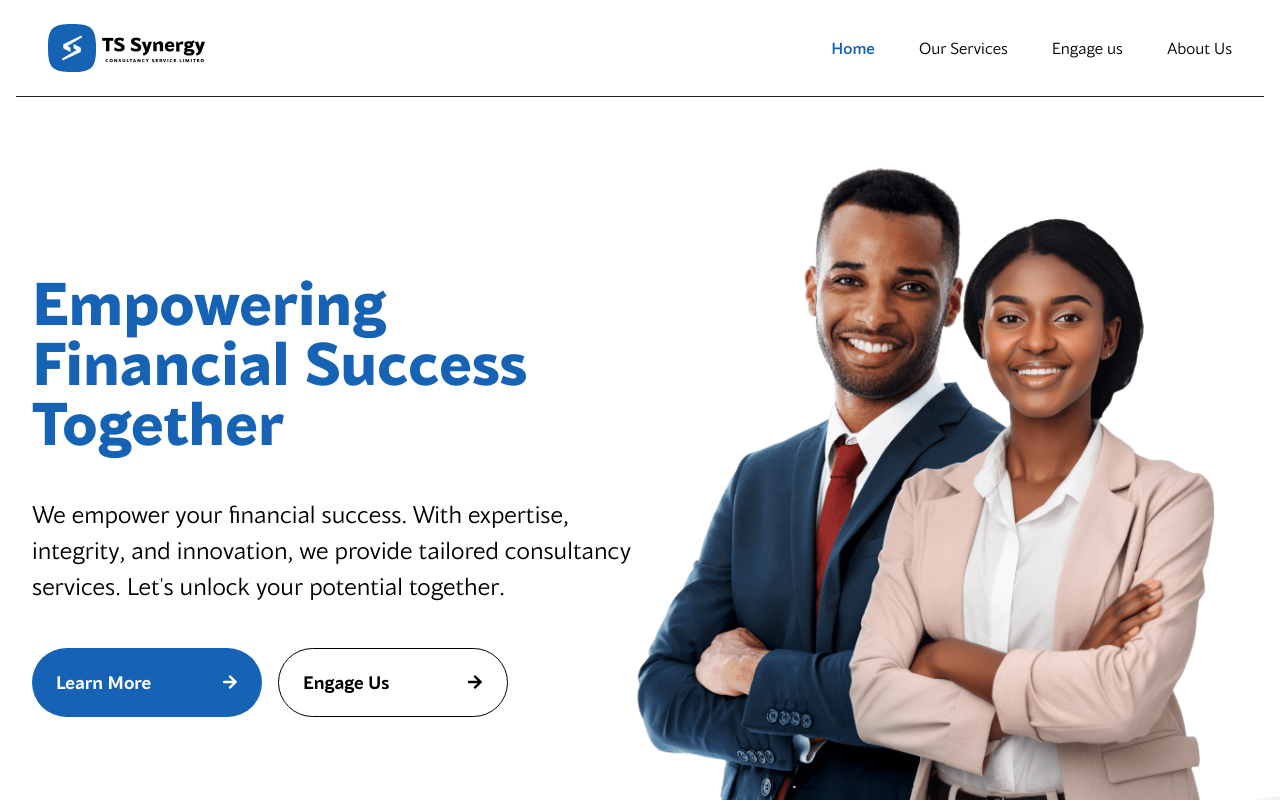
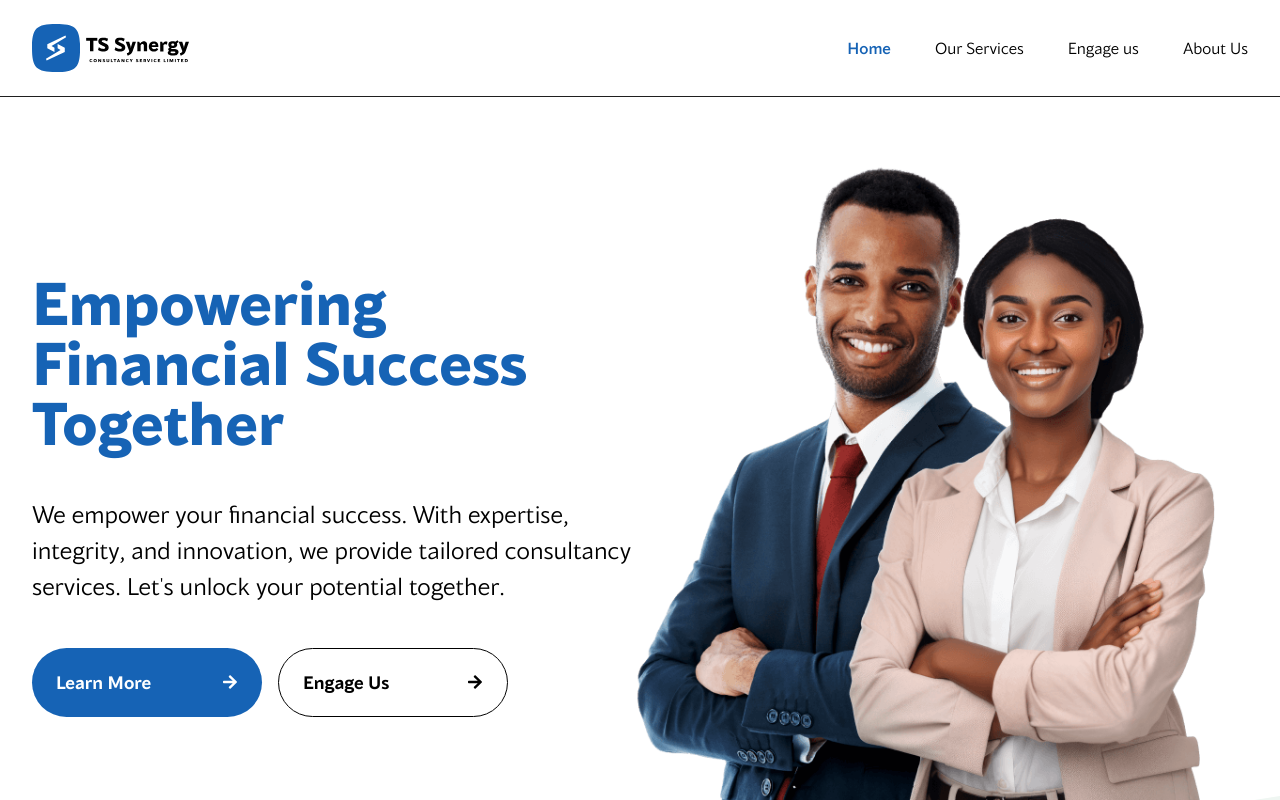
Before and after one commit to ayowayne123/ts-synergy, a Next.js app: page / in a window 1280 px wide. Shown: the top 800 px of the page. Built offline with nearby package versions, Linux system fonts and the light colour scheme.

Commit message:
Fix: fixed header issue for other devices

```diff
--- a/app/header.js
+++ b/app/header.js
@@ -25,8 +25,8 @@ function Header() {
 
 
     return (
-      <header className="bg-white w-full h-20 lg:h-24 text-black container relative">
-        <div className="h-full flex flex-row items-center justify-between lg:px-8 px-5">
+      <header className="bg-white w-full h-20 lg:h-24 text-black  relative">
+        <div className="h-full flex flex-row items-center justify-between lg:px-8 px-5 container">
           <Link
             href="/"
             className="h-full relative flex flex-row items-center gap-3"
```
